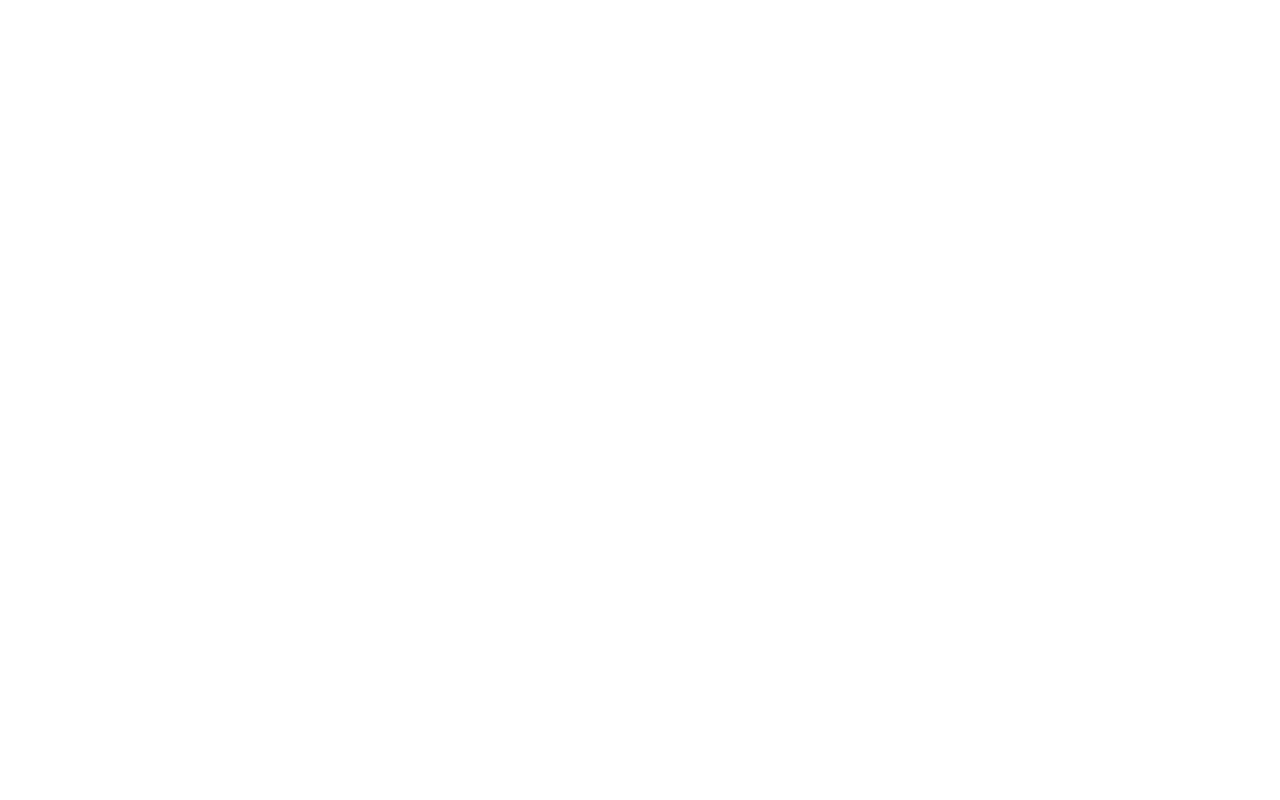
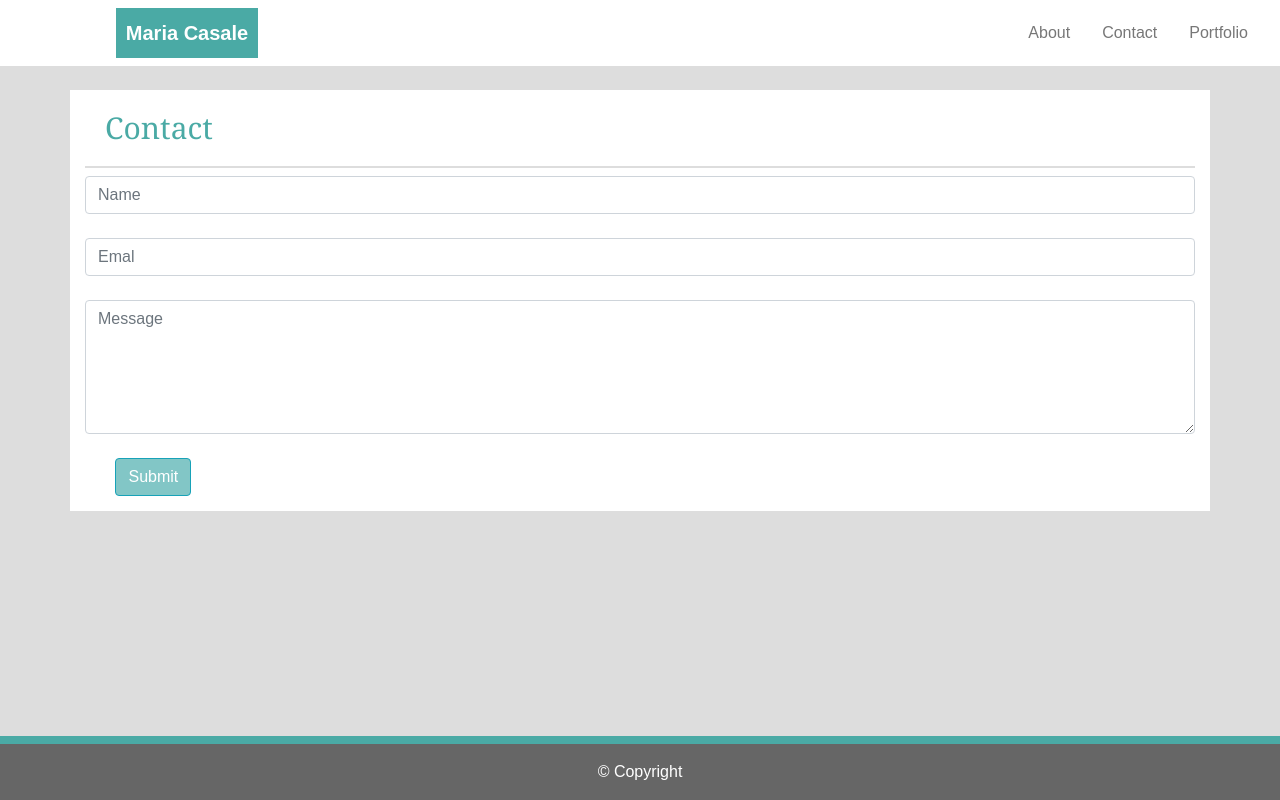
Before and after one commit to mcasale04/week2homework, a plain HTML site: page contact.html in a window 1280 px wide. Drawn offline with nearby package versions, Linux system fonts and the light colour scheme.

Commit message:
homeworkdone

```diff
--- a/assets/css/style.css
+++ b/assets/css/style.css
@@ -6,6 +6,8 @@ body, html {
 body {
     background-color: #dddddd;
     font-family: 'Arial', 'Helvetica Neue', Helvetica, sans-serif;
+    text-align: justify;
+    color: #777777;
 }
 
 .navbar {
@@ -75,3 +77,9 @@ footer {
     margin-bottom: 5px;
     margin-left: 20%;
 }
+
+.btn-info {
+    color: #fff;
+    background-color: #4aaa;
+    margin-bottom: 15px;
+}
--- a/contact.html
+++ b/contact.html
@@ -0,0 +1,67 @@
+<!DOCTYPE html>
+<html lang="en">
+
+<head>
+    <meta charset="UTF-8">
+    <meta name="viewport" content="width=device-width, initial-scale=1.0, shrink-to-fit=no">
+    <link rel="stylesheet" href="https://stackpath.bootstrapcdn.com/bootstrap/4.4.1/css/bootstrap.min.css"
+        integrity="sha384-Vkoo8x4CGsO3+Hhxv8T/Q5PaXtkKtu6ug5TOeNV6gBiFeWPGFN9MuhOf23Q9Ifjh" crossorigin="anonymous">
+    <link rel="stylesheet" href="assets/css/style.css">
+    <title> Portfolio</title>
+</head>
+<nav class="navbar navbar-expand-sm-md-lg">
+    <div class="navbar-brand">Maria Casale</div>
+    <div class="d-flex justify-content-end" id="navbarSupportedContent">
+      <div class="nav-item">
+        <a class="nav-link" href="aboutme.html">About</a>
+      </div>
+      <div class="nav-item">
+        <a class="nav-link" href="contact.html">Contact</a>
+      </div>
+      <div class="nav-item">
+        <a class="nav-link" href="portfolio.html">Portfolio</a>
+      </div>
+    </div>
+  </nav>
+  <br>
+  <main role="main" class="container">
+        <div class="row">
+          <div class="col-sm-12" id="Contact">
+            <h3>Contact</h3>
+          </div>
+        </div>
+
+    <div class="row">
+            <div class="col-sm-12" id="Contact">
+
+                <input class="form-control" id="name" placeholder="Name" type="text" required />
+                <br>
+                <input class="form-control" id="email" placeholder="Emal" type="text" required />
+                <br>
+
+                <textarea class="form-control" id="message" name="message" placeholder="Message" rows="5"></textarea>
+                <br>
+            </div>
+
+            <div class="col-sm-12" id="button">
+                <a href="#" class="btn btn-submit" role="button"></a>
+                <input type="button" class="btn btn-info" value="Submit">
+            </div>
+    </div>
+
+
+
+
+    </main>
+
+  <footer class="page-footer font-small fixed-bottom">
+        <div class="footer-copyright text-center py-3">
+          © Copyright
+        </div>
+      </footer>
+
+<body>
+
+</body>
+
+</html>
```
Also changed, not shown: aboutme.html (+1 -1 lines).
